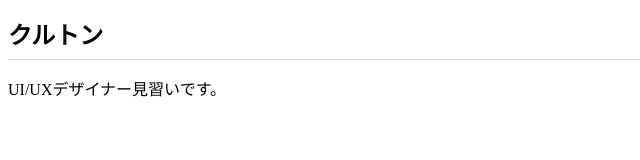
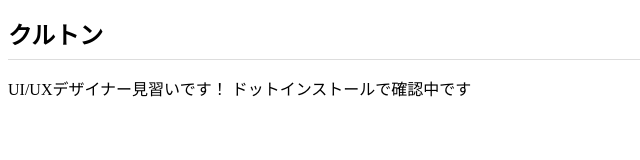
Before and after one commit to kurukuruton/kurukuruton.github.io, a plain HTML site: page index.html in a window 1280 px wide. Shown: the whole page, without its empty margins (0-640 px from the left). Drawn offline with Linux system fonts and the light colour scheme.

Commit message:
Add files via upload

```diff
--- a/index.html
+++ b/index.html
@@ -7,7 +7,7 @@
 </head>
 <body>
  <h1>クルトン</h1>
-<p>UI/UXデザイナー見習いです。</p>
+<p>UI/UXデザイナー見習いです！ ドットインストールで確認中です</p>
 </body>
 
 
```
